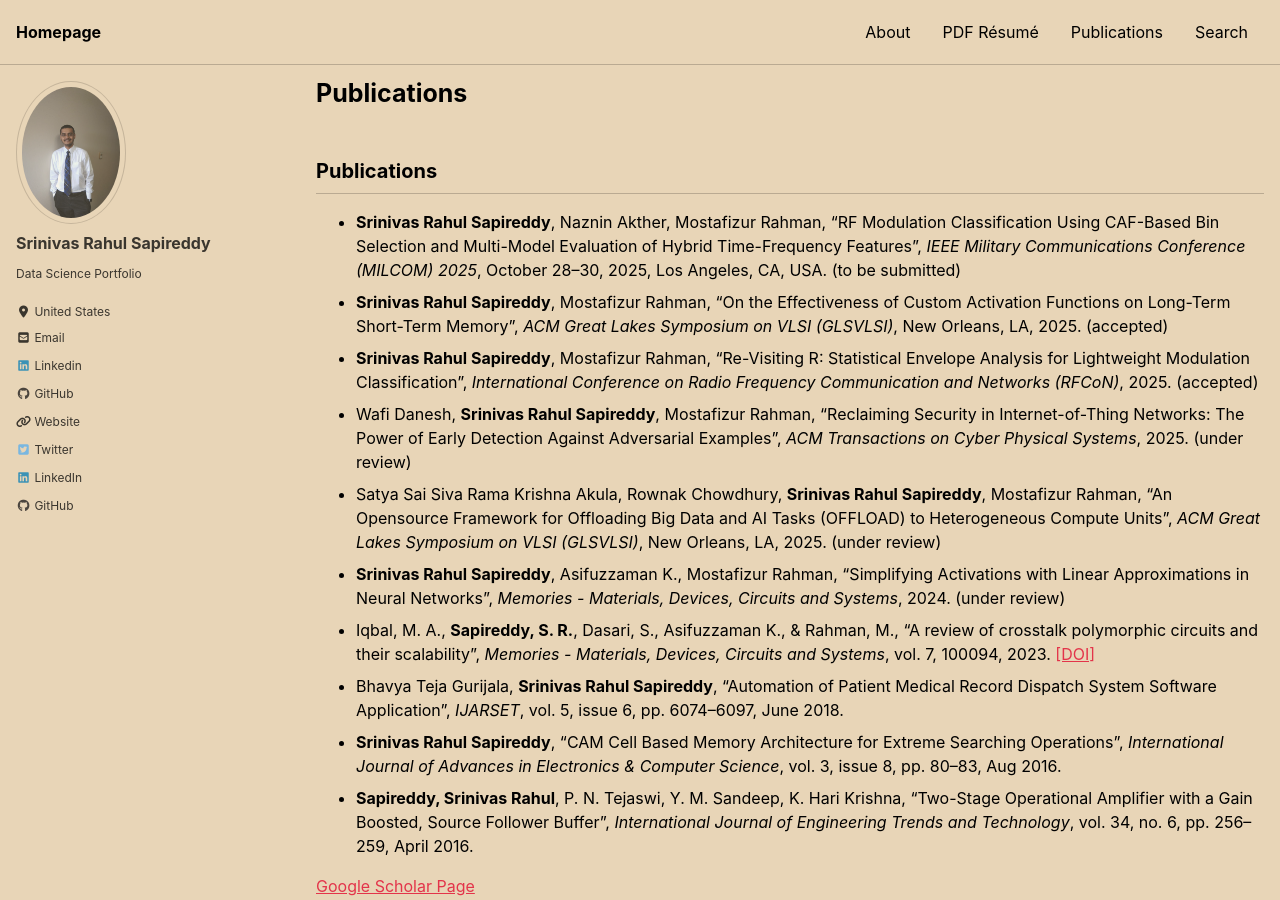
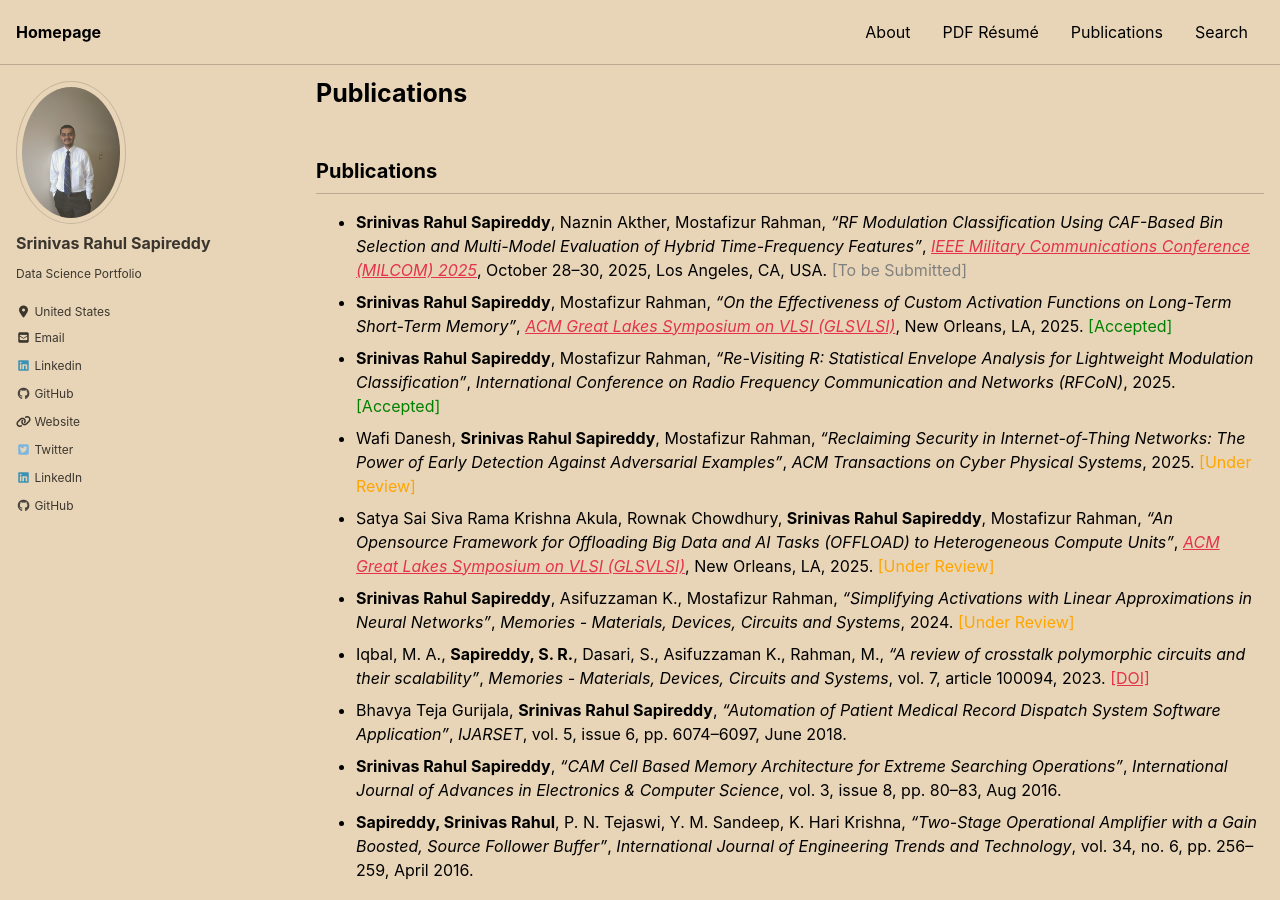
Before and after one commit to srsapireddy/srsapireddy.github.io, a Jekyll site: the page built from _pages/publications.md, in a window 1280 px wide and 900 px high. Built offline with Jekyll 4.4.1, drawn with Linux system fonts in a browser that asks for light colours; cached includes are drawn as plain includes; nearby versions of some CDN libraries; some of the changed text lies outside the part shown.

Commit message:
Update publications.md

```diff
--- a/_pages/publications.md
+++ b/_pages/publications.md
@@ -5,41 +5,72 @@ permalink: /publications/
 
 <section id="publications">
   <h2>Publications</h2>
+
   <ul>
     <li>
-      <strong>Srinivas Rahul Sapireddy</strong>, Naznin Akther, Mostafizur Rahman, “RF Modulation Classification Using CAF-Based Bin Selection and Multi-Model Evaluation of Hybrid Time-Frequency Features”, <em>IEEE Military Communications Conference (MILCOM) 2025</em>, October 28–30, 2025, Los Angeles, CA, USA. (to be submitted)
+      <strong>Srinivas Rahul Sapireddy</strong>, Naznin Akther, Mostafizur Rahman,
+      <em>“RF Modulation Classification Using CAF-Based Bin Selection and Multi-Model Evaluation of Hybrid Time-Frequency Features”</em>,
+      <a href="https://milcom.org" target="_blank"><em>IEEE Military Communications Conference (MILCOM) 2025</em></a>,
+      October 28–30, 2025, Los Angeles, CA, USA. <span style="color:gray;">[To be Submitted]</span>
     </li>
     <li>
-      <strong>Srinivas Rahul Sapireddy</strong>, Mostafizur Rahman, “On the Effectiveness of Custom Activation Functions on Long-Term Short-Term Memory”, <em>ACM Great Lakes Symposium on VLSI (GLSVLSI)</em>, New Orleans, LA, 2025. (accepted)
+      <strong>Srinivas Rahul Sapireddy</strong>, Mostafizur Rahman,
+      <em>“On the Effectiveness of Custom Activation Functions on Long-Term Short-Term Memory”</em>,
+      <a href="https://www.glsvlsi.org" target="_blank"><em>ACM Great Lakes Symposium on VLSI (GLSVLSI)</em></a>, New Orleans, LA, 2025.
+      <span style="color:green;">[Accepted]</span>
     </li>
     <li>
-      <strong>Srinivas Rahul Sapireddy</strong>, Mostafizur Rahman, “Re-Visiting R: Statistical Envelope Analysis for Lightweight Modulation Classification”, <em>International Conference on Radio Frequency Communication and Networks (RFCoN)</em>, 2025. (accepted)
+      <strong>Srinivas Rahul Sapireddy</strong>, Mostafizur Rahman,
+      <em>“Re-Visiting R: Statistical Envelope Analysis for Lightweight Modulation Classification”</em>,
+      <em>International Conference on Radio Frequency Communication and Networks (RFCoN)</em>, 2025.
+      <span style="color:green;">[Accepted]</span>
     </li>
     <li>
-      Wafi Danesh, <strong>Srinivas Rahul Sapireddy</strong>, Mostafizur Rahman, “Reclaiming Security in Internet-of-Thing Networks: The Power of Early Detection Against Adversarial Examples”, <em>ACM Transactions on Cyber Physical Systems</em>, 2025. (under review)
+      Wafi Danesh, <strong>Srinivas Rahul Sapireddy</strong>, Mostafizur Rahman,
+      <em>“Reclaiming Security in Internet-of-Thing Networks: The Power of Early Detection Against Adversarial Examples”</em>,
+      <em>ACM Transactions on Cyber Physical Systems</em>, 2025.
+      <span style="color:orange;">[Under Review]</span>
     </li>
     <li>
-      Satya Sai Siva Rama Krishna Akula, Rownak Chowdhury, <strong>Srinivas Rahul Sapireddy</strong>, Mostafizur Rahman, “An Opensource Framework for Offloading Big Data and AI Tasks (OFFLOAD) to Heterogeneous Compute Units”, <em>ACM Great Lakes Symposium on VLSI (GLSVLSI)</em>, New Orleans, LA, 2025. (under review)
+      Satya Sai Siva Rama Krishna Akula, Rownak Chowdhury, <strong>Srinivas Rahul Sapireddy</strong>, Mostafizur Rahman,
+      <em>“An Opensource Framework for Offloading Big Data and AI Tasks (OFFLOAD) to Heterogeneous Compute Units”</em>,
+      <a href="https://www.glsvlsi.org" target="_blank"><em>ACM Great Lakes Symposium on VLSI (GLSVLSI)</em></a>, New Orleans, LA, 2025.
+      <span style="color:orange;">[Under Review]</span>
     </li>
     <li>
-      <strong>Srinivas Rahul Sapireddy</strong>, Asifuzzaman K., Mostafizur Rahman, “Simplifying Activations with Linear Approximations in Neural Networks”, <em>Memories - Materials, Devices, Circuits and Systems</em>, 2024. (under review)
+      <strong>Srinivas Rahul Sapireddy</strong>, Asifuzzaman K., Mostafizur Rahman,
+      <em>“Simplifying Activations with Linear Approximations in Neural Networks”</em>,
+      <em>Memories - Materials, Devices, Circuits and Systems</em>, 2024.
+      <span style="color:orange;">[Under Review]</span>
     </li>
     <li>
-      Iqbal, M. A., <strong>Sapireddy, S. R.</strong>, Dasari, S., Asifuzzaman K., & Rahman, M., “A review of crosstalk polymorphic circuits and their scalability”, <em>Memories - Materials, Devices, Circuits and Systems</em>, vol. 7, 100094, 2023. <a href="https://doi.org/10.1016/j.memori.2023.100094" target="_blank">[DOI]</a>
+      Iqbal, M. A., <strong>Sapireddy, S. R.</strong>, Dasari, S., Asifuzzaman K., Rahman, M.,
+      <em>“A review of crosstalk polymorphic circuits and their scalability”</em>,
+      <em>Memories - Materials, Devices, Circuits and Systems</em>, vol. 7, article 100094, 2023.
+      <a href="https://doi.org/10.1016/j.memori.2023.100094" target="_blank">[DOI]</a>
     </li>
     <li>
-      Bhavya Teja Gurijala, <strong>Srinivas Rahul Sapireddy</strong>, “Automation of Patient Medical Record Dispatch System Software Application”, <em>IJARSET</em>, vol. 5, issue 6, pp. 6074–6097, June 2018.
+      Bhavya Teja Gurijala, <strong>Srinivas Rahul Sapireddy</strong>,
+      <em>“Automation of Patient Medical Record Dispatch System Software Application”</em>,
+      <em>IJARSET</em>, vol. 5, issue 6, pp. 6074–6097, June 2018.
     </li>
     <li>
-      <strong>Srinivas Rahul Sapireddy</strong>, “CAM Cell Based Memory Architecture for Extreme Searching Operations”, <em>International Journal of Advances in Electronics & Computer Science</em>, vol. 3, issue 8, pp. 80–83, Aug 2016.
+      <strong>Srinivas Rahul Sapireddy</strong>,
+      <em>“CAM Cell Based Memory Architecture for Extreme Searching Operations”</em>,
+      <em>International Journal of Advances in Electronics & Computer Science</em>, vol. 3, issue 8, pp. 80–83, Aug 2016.
     </li>
     <li>
-      <strong>Sapireddy, Srinivas Rahul</strong>, P. N. Tejaswi, Y. M. Sandeep, K. Hari Krishna, “Two-Stage Operational Amplifier with a Gain Boosted, Source Follower Buffer”, <em>International Journal of Engineering Trends and Technology</em>, vol. 34, no. 6, pp. 256–259, April 2016.
+      <strong>Sapireddy, Srinivas Rahul</strong>, P. N. Tejaswi, Y. M. Sandeep, K. Hari Krishna,
+      <em>“Two-Stage Operational Amplifier with a Gain Boosted, Source Follower Buffer”</em>,
+      <em>International Journal of Engineering Trends and Technology</em>, vol. 34, no. 6, pp. 256–259, April 2016.
     </li>
   </ul>
 </section>
 
-<p>
-  <a href="https://scholar.google.com/citations?user=08fgpdIAAAAJ&hl=en" target="_blank">Google Scholar Page</a><br>
-  ORCID ID: <a href="https://orcid.org/0000-0002-9898-6810" target="_blank">https://orcid.org/0000-0002-9898-6810</a>
-</p>
+<footer style="margin-top: 30px;">
+  <p>
+    📘 <a href="https://scholar.google.com/citations?user=08fgpdIAAAAJ&hl=en" target="_blank">Google Scholar</a> &nbsp;&nbsp; | &nbsp;&nbsp;
+    🧬 <a href="https://orcid.org/0000-0002-9898-6810" target="_blank">ORCID</a> &nbsp;&nbsp; | &nbsp;&nbsp;
+    📝 <a href="https://openreview.net/profile?id=~Srinivas_Rahul_Sapireddy1" target="_blank">OpenReview</a>
+  </p>
+</footer>
```
